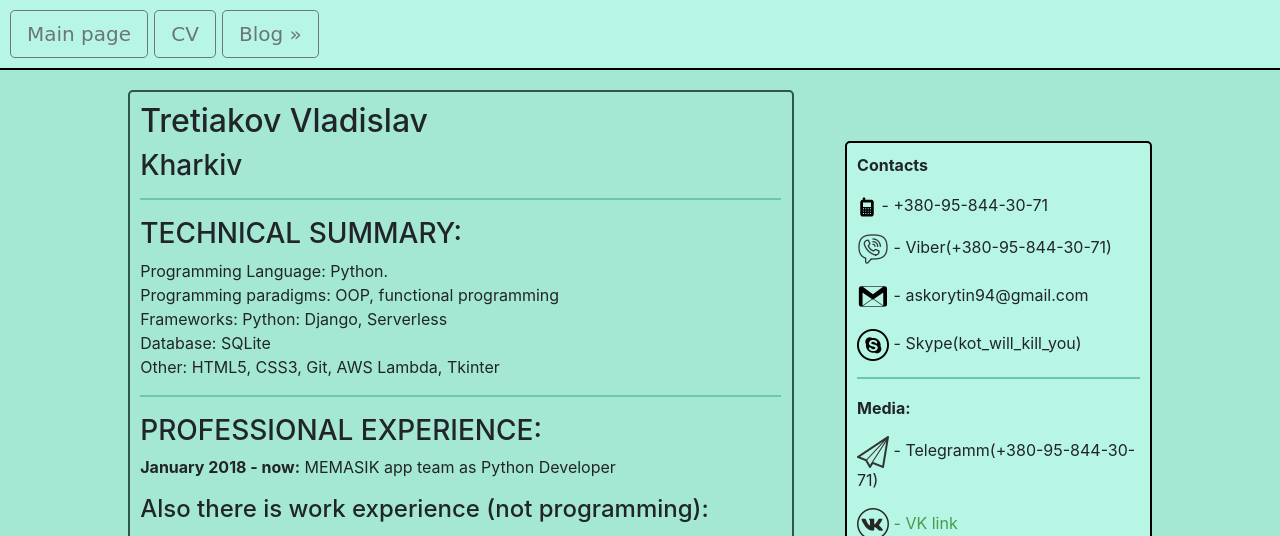
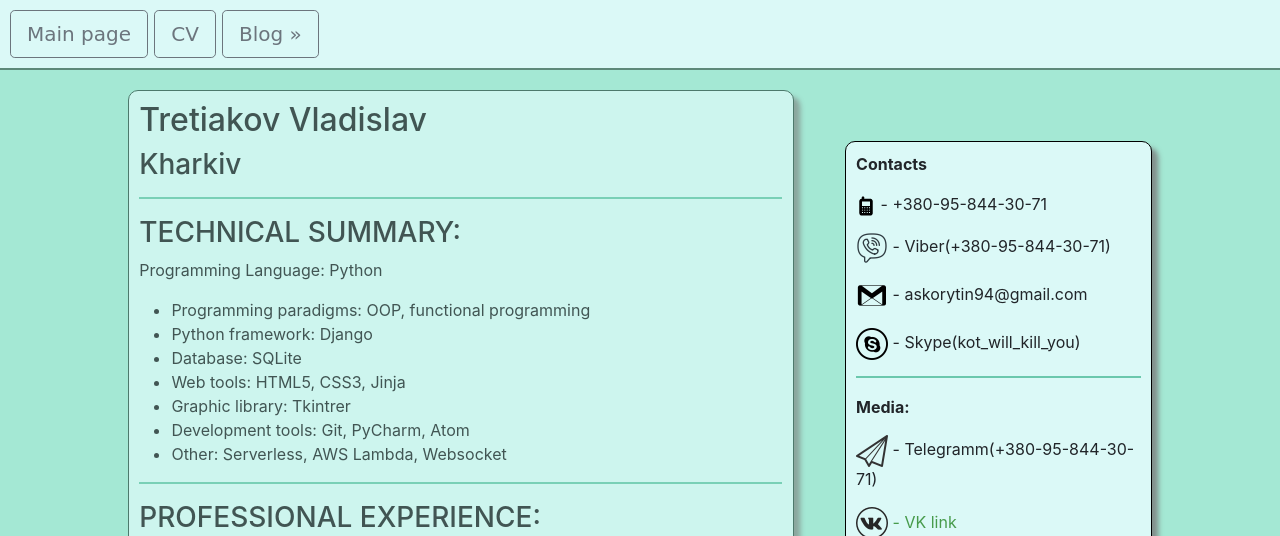
Before and after one commit to BCE-yMPyT/djangocv, a Django app: page /cv/ in a window 1280 px wide. Shown: the top 536 px of the page. Run offline with Django 3.2, Linux system fonts and the light colour scheme; some libraries are stand-ins or nearby versions.

Commit message:
Add else.

```diff
--- a/pages/static/css/style.css
+++ b/pages/static/css/style.css
@@ -12,31 +12,31 @@ html {
 
 header, footer {
 	width: calc(100% -20px);
-	background-color: #b7f6e4;
+	background-color: #DBF9F7;
 	float: left;
 }
 
 header {
 	width: 100%;
 	min-height: 30px;
-	border-bottom: 2px solid black;
+	border-bottom: 2px solid #5D8979;
 	padding: 10px;
 	font-color: #333;
 	font-size: 1.2em;
 	color: #333;
 	font-family: Comic Sans MS;
-	float: right;
+
 }
 
 footer {
 	width: 100%;
 	min-height: 30px;
-	border-top: 2px solid black;
+	border-top: 2px solid #5D8979;
 	padding: 10px;
 	font-size: 1.2em;
 	color: #333;
 	font-family: Comic Sans MS;
-	float: right;
+
 }
 
 .right {float: right}
@@ -77,24 +77,30 @@ footer {
 }
 
 #columnCenter {
+    opacity: 0.75;
+    background-color: #DBFAF7;
     margin-top: 2%;
 	width: 100%;
 	float:  left;
-	border-radius: 5px;
-	border: 2px solid #30554a;
+	border: 1px solid #30554a;
 	box-sizing: border-box;
 	padding: 1%;
+	border-radius: 10px;
+	box-shadow: 0.4em 0.4em 5px rgba(122,122,122,0.8);
 }
 
 /* Left block */
 
 #columnLeft {
+    opacity: 0.75;
+    background-color: #DBFAF7;
 	width: 65%;
 	float:  left;
-	border-radius: 5px;
-	border: 2px solid #30554a;
+	border: 1px solid #30554a;
 	box-sizing: border-box;
 	padding: 1%;
+	border-radius: 10px;
+	box-shadow: 0.4em 0.4em 5px rgba(122,122,122,0.8);
 }
 
 #columnLeft a {
@@ -130,11 +136,12 @@ footer {
 	float:  right;
 	margin-left: 5%;
 	margin-top: 5%;
-	background-color: #b7f6e4;
-	border-radius: 5px;
-	border: 2px solid black;
+	background-color: #DBF9F7;
+	border: 1px solid black;
 	box-sizing: border-box;
 	padding: 1%;
+	border-radius: 10px;
+	box-shadow: 0.4em 0.4em 5px rgba(122,122,122,0.8);
 }
 
 #columnRight a {
--- a/pages/templates/pages/resume.html
+++ b/pages/templates/pages/resume.html
@@ -8,11 +8,16 @@
 					<h3>Kharkiv</h3>
 					<hr/>
 					<h3>TECHNICAL SUMMARY:</h3>
-					<p>Programming Language:	Python.<br/>
-							Programming paradigms:	OOP, functional programming<br/>
-							Frameworks:	Python: Django, Serverless<br/>
-							Database:	SQLite<br/>
-							Other:	HTML5, CSS3, Git, AWS Lambda, Tkinter<br/>
+					<p>Programming Language: Python<br/>
+						<ul>
+							<li>Programming paradigms:	OOP, functional programming</li><br/>
+							<li>Python framework: Django</li><br/>
+							<li>Database:	SQLite</li><br/>
+							<li>Web tools: HTML5, CSS3, Jinja</li><br/>
+							<li>Graphic library: Tkintrer</li><br/>
+							<li>Development tools: Git, PyCharm, Atom</li><br/>
+							<li>Other: Serverless, AWS Lambda, Websocket</li><br/>
+						</ul>
 					</p>
 					<hr/>
 					<h3>PROFESSIONAL EXPERIENCE:</h3>
```
Also changed, not shown: blog/static/css/blog.css (+8 -7 lines), blog/templates/blog/base.html (+6 -6 lines), db.sqlite3, 1 other file.
